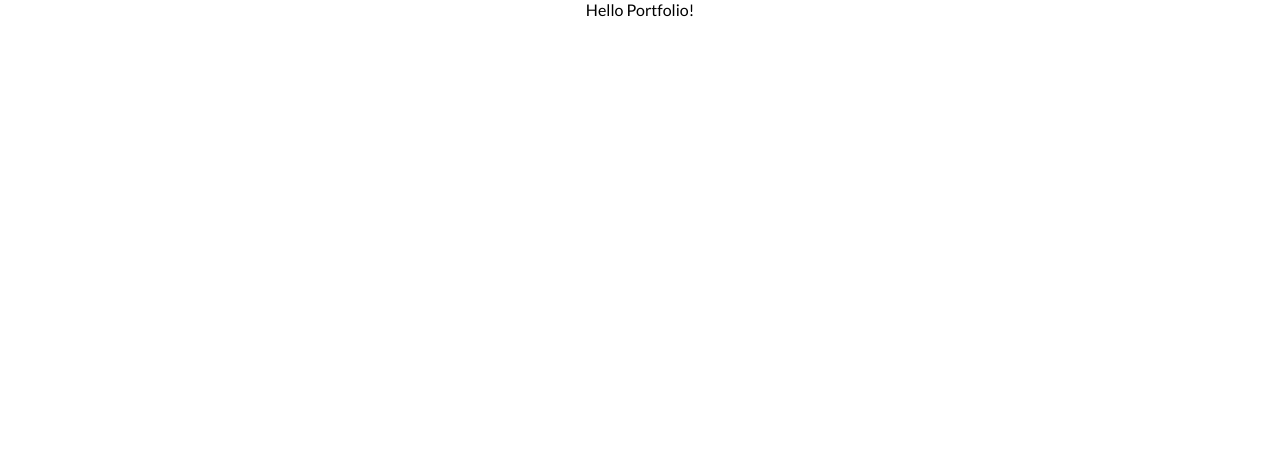
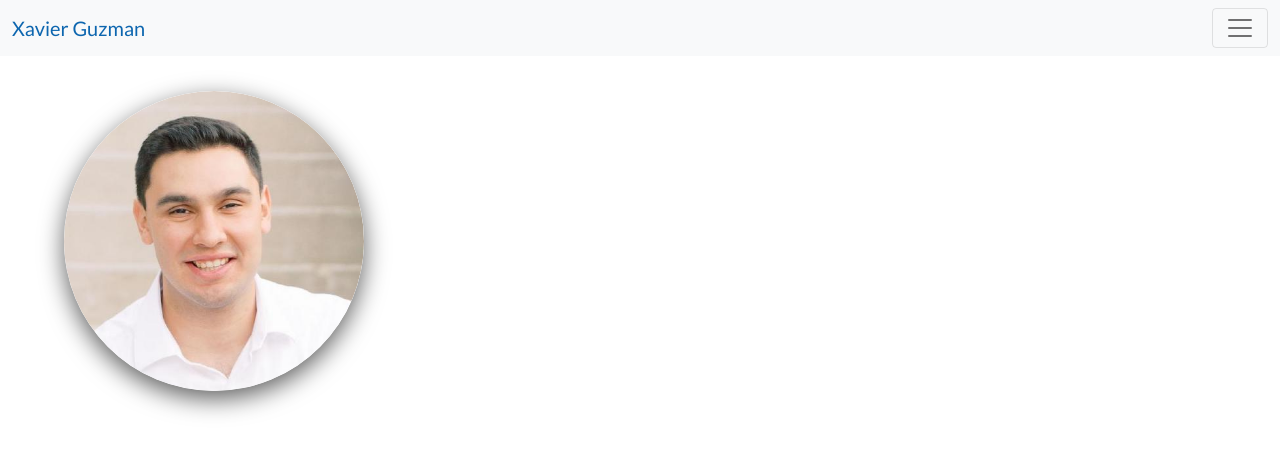
Before and after one commit to XavierG13/x-portfolio, a React (Create React App) app: page / in a window 1280 px wide. Shown: the top 454 px of the page. Built offline with nearby package versions, Linux system fonts and the light colour scheme.

Commit message:
added navbar and home, added styling for both sections

```diff
--- a/src/App.js
+++ b/src/App.js
@@ -1,10 +1,21 @@
 import "./App.css";
 
-// import { BrowserRouter as Router, Route, Switch } from "react-router-dom";
+import { BrowserRouter as Router, Route, Switch } from "react-router-dom";
 
+import Home from "./pages/Home";
+import Navbar from "./components/Navbar/index.js";
 
 function App() {
-  return <div className="App">Hello Portfolio!</div>;
+  return (
+    <div className="App">
+      <Router>
+        <Navbar />
+        <Switch>
+          <Route exact path={["/", "/home"]} component={Home} />
+        </Switch>
+      </Router>
+    </div>
+  );
 }
 
 export default App;
--- a/src/components/Navbar/index.js
+++ b/src/components/Navbar/index.js
@@ -1,5 +1,31 @@
 import React from "react";
+import { Container, Nav, Navbar, Offcanvas } from "react-bootstrap";
 
 export default function index() {
-  return <div></div>;
+  return (
+    <Navbar bg="light" expand={false}>
+      <Container fluid>
+        <Navbar.Brand id="navbar__name">Xavier Guzman</Navbar.Brand>
+        <Navbar.Toggle aria-controls="offcanvasNavbar" />
+        <Navbar.Offcanvas
+          id="offcanvasNavbar"
+          aria-labelledby="offcanvasNavbarLabel"
+          placement="end"
+        >
+          <Offcanvas.Header closeButton>
+            <Offcanvas.Title id="offcanvasNavbarLabel">
+              Hello There!
+            </Offcanvas.Title>
+          </Offcanvas.Header>
+          <Offcanvas.Body>
+            <Nav className="justify-content-end flex-grow-1 pe-3">
+              <Nav.Link href="/home">Home</Nav.Link>
+              <Nav.Link href="/projects">Projects</Nav.Link>
+              <Nav.Link href="/contact">Contact</Nav.Link>
+            </Nav>
+          </Offcanvas.Body>
+        </Navbar.Offcanvas>
+      </Container>
+    </Navbar>
+  );
 }
--- a/src/index.css
+++ b/src/index.css
@@ -10,3 +10,68 @@
 html {
   scroll-behavior: smooth;
 }
+
+h1,
+h2,
+h3,
+h4,
+h5,
+h6,
+span {
+  color: #242424;
+  text-align: center;
+  line-height: 1.5;
+}
+
+h1 {
+  font-size: 36px;
+}
+
+p {
+  line-height: 1.5;
+  font-size: 16px;
+}
+
+a {
+  text-decoration: none;
+  position: relative;
+  transition: opacity 300ms ease;
+}
+
+.row {
+  width: 100%;
+  max-width: 800px;
+  margin: 0 auto;
+  padding: 0 12px;
+}
+
+.col {
+  display: flex;
+}
+
+/*=== Navbar Styling ===*/
+
+#navbar__name {
+  color: #0072bb;
+  color: rgb(13, 102, 175);
+}
+
+/*=== Home/About Styling ===*/
+
+.container__about {
+  padding: 20px 0;
+  box-sizing: border-box;
+  width: 100%;
+  max-width: 1200px;
+}
+
+.about-me__picture--mask {
+  width: 300px;
+  height: 300px;
+  margin: 15px 0;
+  justify-content: start;
+  border-radius: 50%;
+  overflow: hidden;
+  box-shadow: 0 8px 24px #626262;
+  margin-bottom: 28px;
+}
--- a/src/index.js
+++ b/src/index.js
@@ -3,6 +3,7 @@ import ReactDOM from 'react-dom';
 import './index.css';
 import App from './App';
 import reportWebVitals from './reportWebVitals';
+import "bootstrap/dist/css/bootstrap.min.css";
 
 ReactDOM.render(
   <React.StrictMode>
--- a/src/pages/Home.js
+++ b/src/pages/Home.js
@@ -1,9 +1,21 @@
-import React from 'react'
+import React from "react";
+import x__photo from "../assets/images/xavierguzman.png";
+import { Col, Container, Figure, Image, Row } from "react-bootstrap";
 
 export default function Home() {
-    return (
-        <div>
-
-        </div>
-    )
+  return (
+    <Container fluid className="container__about">
+      <Row class="about__me">
+        <Col class="about__me--info">
+          <Figure className="about-me__picture--mask">
+            <Figure.Image
+              id="about__me--picture"
+              src={x__photo}
+              roundedCircle
+            />
+          </Figure>
+        </Col>
+      </Row>{" "}
+    </Container>
+  );
 }
```
